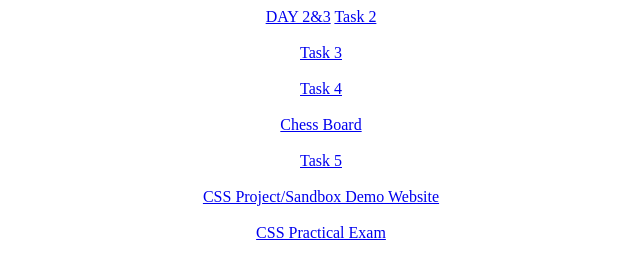
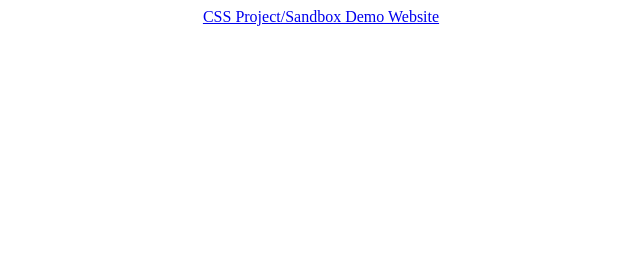
Before and after one commit to Vaghaniharshh/CSS_SandboxPR_09_10_Harsh_Vaghani_8595, a plain HTML site: page index.html in a window 1280 px wide. Shown: the whole page, without its empty margins (319-959 px from the left). Drawn offline with Linux system fonts and the light colour scheme.

Commit message:
Update index.html

```diff
--- a/index.html
+++ b/index.html
@@ -4,18 +4,12 @@
 <head>
     <meta charset="UTF-8">
     <meta name="viewport" content="width=device-width, initial-scale=1.0">
-    <title>MAIN TASKS</title>
+    <title>CSS_Sandbox Project</title>
 </head>
 
 <body>
-    <center><a href="/day2&3/">DAY 2&3</a>
-        <a href="/Task 2/">Task 2</a><br><br>
-        <a href="/Task3/">Task 3</a><br><br>
-        <a href="/Task 4/">Task 4</a><br><br>
-        <a href="/Chess Board/">Chess Board</a><br><br>
-        <a href="/Task 5 19-5/">Task 5</a><br><br>
+    <center>
         <a href="/Sandbox PR Website/">CSS Project/Sandbox Demo Website</a><br><br>
-        <a href="CSS EXAM/">CSS Practical Exam</a><br><br>
 
 </center>
 
```
